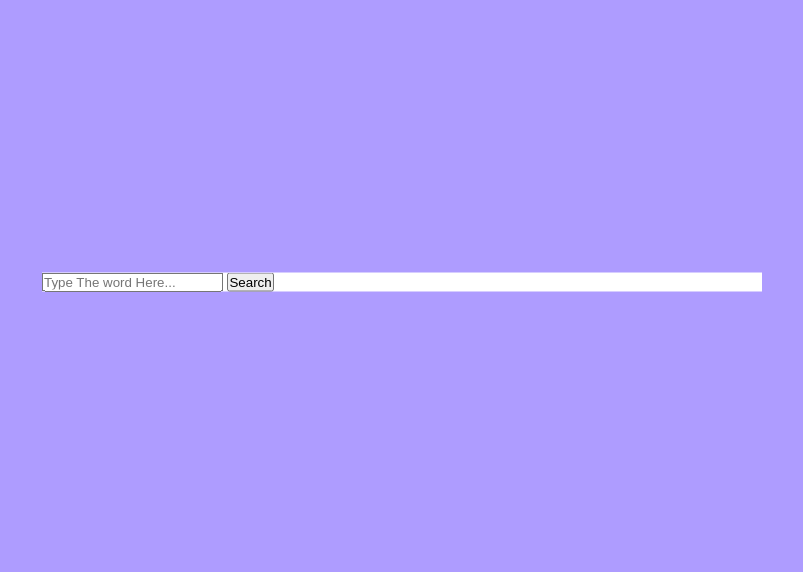
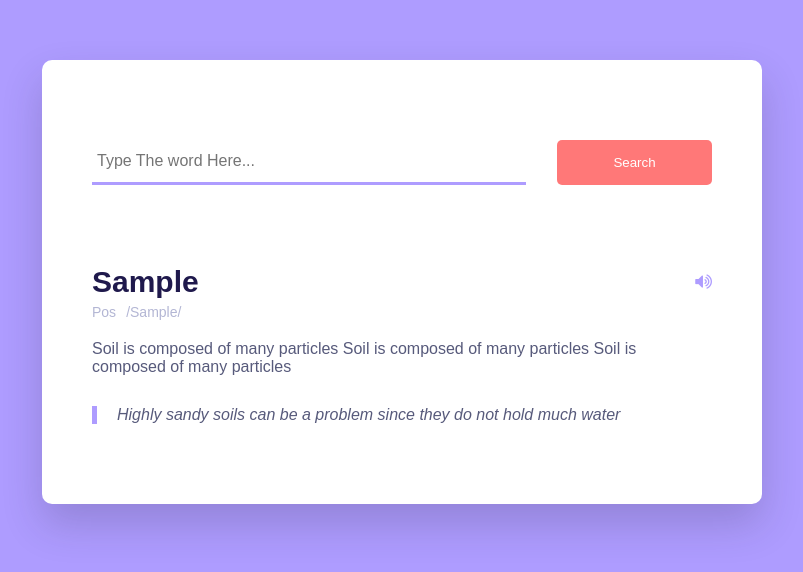
Before and after one commit to munny006/Dictionary-App, a plain HTML site: page index.html in a window 1280 px wide. Shown: the part 118-690 px from the top of the page, without its empty margins (238-1041 px from the left). Drawn offline with Linux system fonts and the light colour scheme; a web font is replaced by a local one.

Commit message:
first commit

```diff
--- a/index.html
+++ b/index.html
@@ -14,6 +14,30 @@
                 <button id="search-btn">Search</button>
 
             </div>
+            <div class="result">
+                <div class="word">
+                    <h3>Sample</h3>
+                    <button>
+                        <i class="fa fa-volume-up" aria-hidden="true"></i>
+                    </button>
+
+                </div>
+                <div class="details">
+                    <p>Pos</p>
+                    <p>/Sample/</p>
+
+                </div>
+                <p class="word-meaning">
+                    Soil is composed of many particles
+                    Soil is composed of many particles
+                    Soil is composed of many particles
+                </p>
+                <p class="word-example">
+                    Highly sandy soils can be a problem
+                    since they do not hold much water
+
+                </p>
+            </div>
 
         </div>
     </body>
--- a/style.css
+++ b/style.css
@@ -16,5 +16,70 @@ body{
     transform: translate(-50%,-50%);
     top:50%;
     left: 50%;
+    padding: 80px 50px;
+    border-radius: 10px;
+    box-shadow: 0 20px 40px rgba(38,33,61,0.2);
+}
+.search-box{
+    width: 100%;
+    display: flex;
+    justify-content: space-between;
 
 }
+.search-box input{
+    padding: 5px;
+    width: 70%;
+    border: none;
+    outline: none;
+    border-bottom: 3px solid #ae9cff;
+    font-size: 16px;
+
+}
+.search-box button{
+    padding: 15px 0;
+    width: 25%;
+    background-color: #ff000087;
+    border: none;
+    outline: none;
+    color: #ffffff;
+    border-radius: 5px;
+}
+.result{
+    position: relative;
+
+}
+.result h3{
+    font-size: 30px;
+    color: #1f194c;
+}
+.result .word{
+    display: flex;
+    justify-content: space-between;
+    margin-top: 80px;
+}
+.result button{
+    background-color: transparent;
+    color:#ae9cff ;
+    border: none;
+    outline: none;
+    font-size: 18px;
+}
+.result .details{
+    display: flex;
+    gap: 10px;
+    color: #b3b6d4;
+    margin: 5px 0 20px 0;
+    font-size: 14px;
+
+}
+.word-meaning{
+    color: #575a7b;
+}
+.word-example{
+    color: #575a7b;
+    font-style: italic;
+    border-left: 5px solid #ae9cff;
+    padding-left:20px ;
+    margin-top: 30px;
+
+}
```
